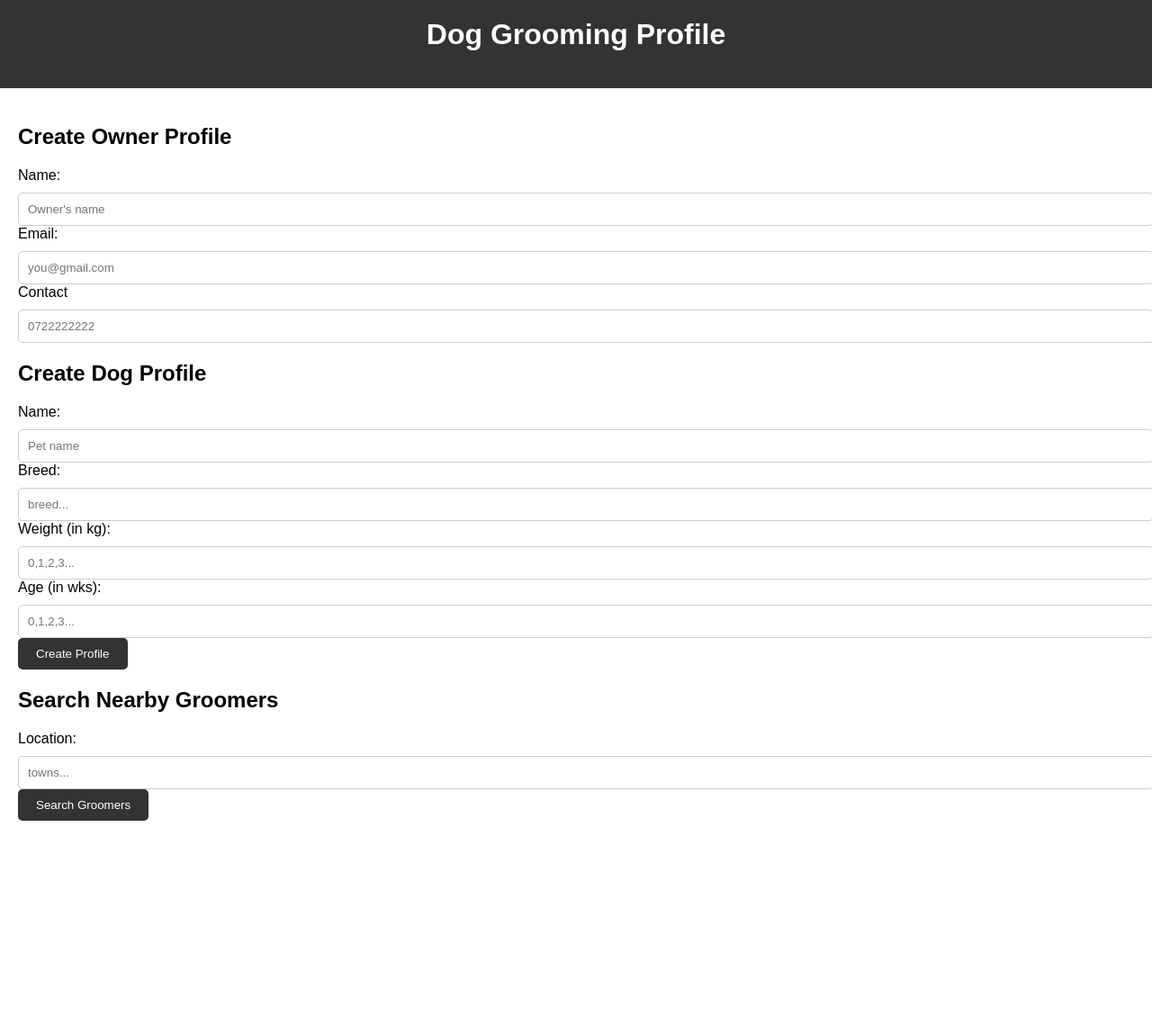
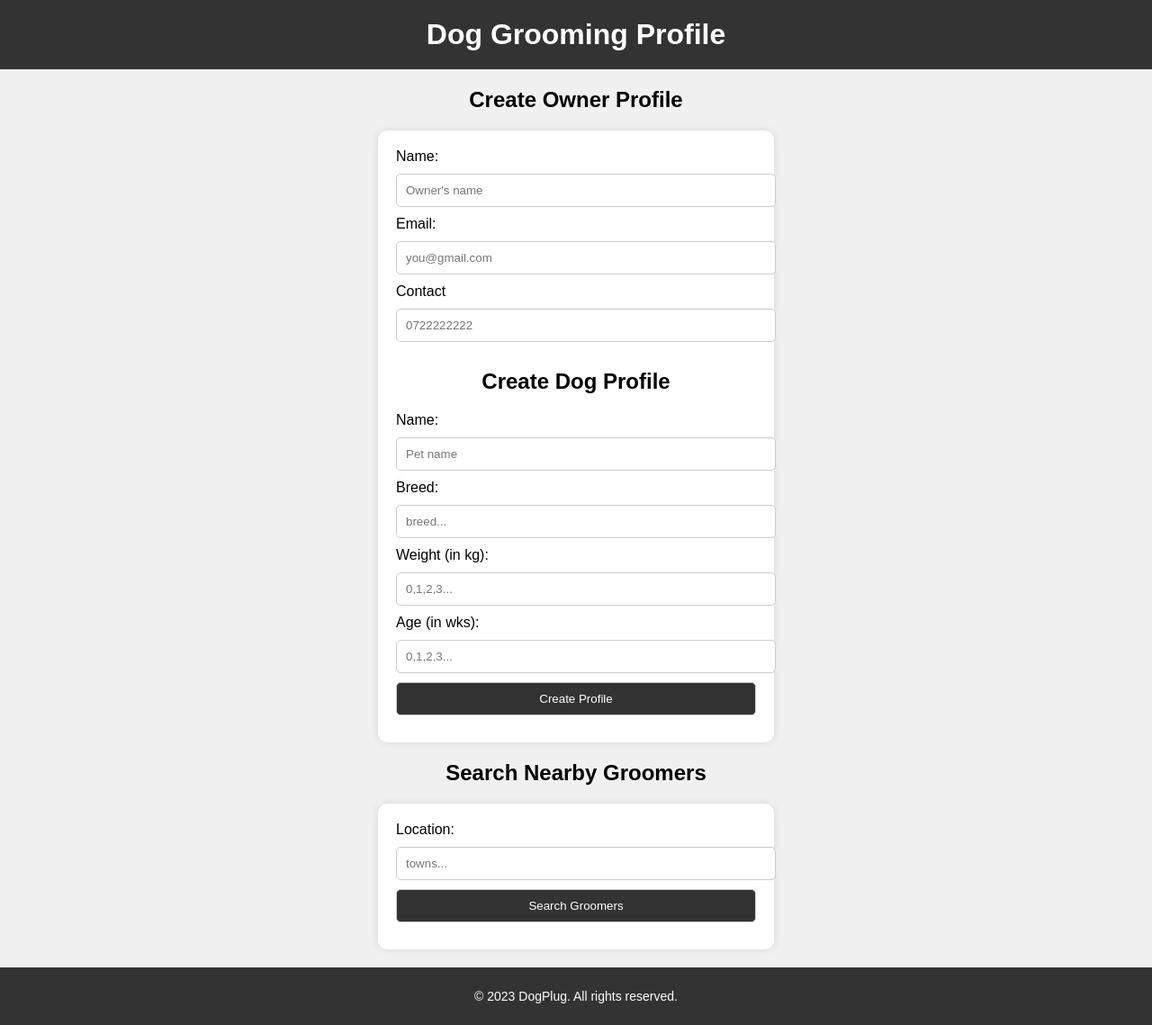
Before and after one commit to maiyo008/DogPlug, a Python web app: template web_flask/templates/profile.html in a window 1280 px wide. Shown: the whole page at 90% size. Before the commit the page ends 912 px from the top, so only its background shows below. Run offline with Jinja, Linux system fonts and the light colour scheme; the template is opened without the code that fills it, so the values that code supplies are empty.

Commit message:
styling changes

```diff
--- a/web_flask/static/styles/profile.css
+++ b/web_flask/static/styles/profile.css
@@ -1,67 +1,72 @@
 body {
+  background-color: #f0f0f0;
   font-family: Arial, sans-serif;
   margin: 0;
   padding: 0;
 }
 
+.container {
+  display: flex;
+  flex-direction: column;
+  justify-content: center;
+  align-items: center;
+  min-height: 100vh;
+}
+
 header {
   background-color: #333;
-    color: #fff;
   padding: 20px;
   text-align: center;
+  color: white;
 }
 
 main {
-    padding: 20px;
+  text-align: center;
+  margin: 20px;
 }
 
 h1 {
-    margin-top: 0;
+  margin: 0;
 }
 
-  p {
-    margin-bottom: 20px;
+h2 {
+  margin: 20px 0;
 }
 
 form {
-    margin-bottom: 20px;
+  width: 400px;
+  margin: 0 auto;
+  padding: 20px;
+  background-color: white;
+  border-radius: 10px;
+  box-shadow: 0 0 10px rgba(0, 0, 0, 0.1);
 }
 
-  label {
+form label {
   display: block;
+  text-align: left;
   margin-bottom: 10px;
 }
 
-  input[type="text"],
-  input[type="number"],
-  select {
+form input,
+form button {
   width: 100%;
   padding: 10px;
+  margin-bottom: 10px;
   border-radius: 5px;
   border: 1px solid #ccc;
 }
 
-  button {
+form button {
   background-color: #333;
-    color: #fff;
-    padding: 10px 20px;
-    border: none;
-    border-radius: 5px;
+  color: white;
   cursor: pointer;
 }
 
-  .dog-profile {
-    margin-bottom: 20px;
+footer {
+  background-color: #333;
   padding: 10px;
-    border: 1px solid #ccc;
-    border-radius: 5px;
+  text-align: center;
+  color: white;
+  font-size: 14px;
 }
-
-  .dog-profile h3 {
-    margin-top: 0;
-  }
-
-  footer {
-    color: #fff;
-    text-align: center;
-  }
--- a/web_flask/templates/profile.html
+++ b/web_flask/templates/profile.html
@@ -47,7 +47,7 @@
     <div id="dog-profiles"></div>
   </main>
   <footer>
-    <p>&copy; 2023 Dog Grooming Profile. All rights reserved.</p>
+    <p>&copy; 2023 DogPlug. All rights reserved.</p>
   </footer>
   </body>
 </html>
```
Also changed, not shown: web_flask/templates/service.html (+0 -15 lines). Lines whose indentation alone changed are shown as unchanged.
